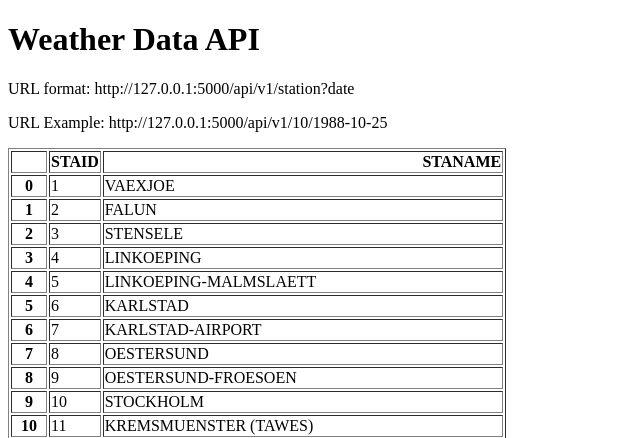
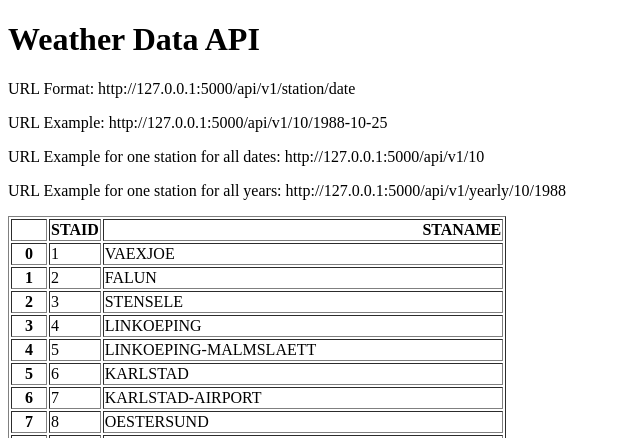
Before and after one commit to AlphaCoder9/weather_API_using_flask, a Flask app: page / in a window 1280 px wide. Shown: the top 438 px of the page, without its empty margins (0-640 px from the left). Run offline with Flask 3, Linux system fonts and the light colour scheme.

Commit message:
Add url endpoint yearly data and final snippet of the project.

```diff
--- a/main.py
+++ b/main.py
@@ -25,6 +25,23 @@ def about(station, date):
             'Temp': temperature}
 
 
+@app.route("/api/v1/<station>")
+def all_data(station):
+    filename = "data_small/TG_STAID" + str(station).zfill(6) + ".txt"
+    df = pd.read_csv(filename, skiprows=20, parse_dates=["    DATE"])
+    result = df.to_dict(orient="records")
+    return result
+
+
+@app.route("/api/v1/yearly/<station>/<year>")
+def yearly(station, year):
+    filename = "data_small/TG_STAID" + str(station).zfill(6) + ".txt"
+    df = pd.read_csv(filename, skiprows=20)
+    df["    DATE"] = df["    DATE"].astype(str)
+    result = df[df["    DATE"].str.startswith(year)].to_dict(orient="records")
+    return result
+
+
 # This will allow you to see error in the webpage.
 if __name__ == "__main__":
     app.run(debug=True)
--- a/templates/home.html
+++ b/templates/home.html
@@ -6,8 +6,10 @@
 </head>
 <body>
 <h1> Weather Data API</h1>
-<p>URL format: http://127.0.0.1:5000/api/v1/station?date</p>
+<p>URL Format: http://127.0.0.1:5000/api/v1/station/date</p>
 <p>URL Example: http://127.0.0.1:5000/api/v1/10/1988-10-25</p>
+<p>URL Example for one station for all dates: http://127.0.0.1:5000/api/v1/10</p>
+<p>URL Example for one station for all years: http://127.0.0.1:5000/api/v1/yearly/10/1988</p>
 <p>{{data|safe}}</p>
 </body>
 </html>
```
Also changed, not shown: Snippet of the project.png (added).
